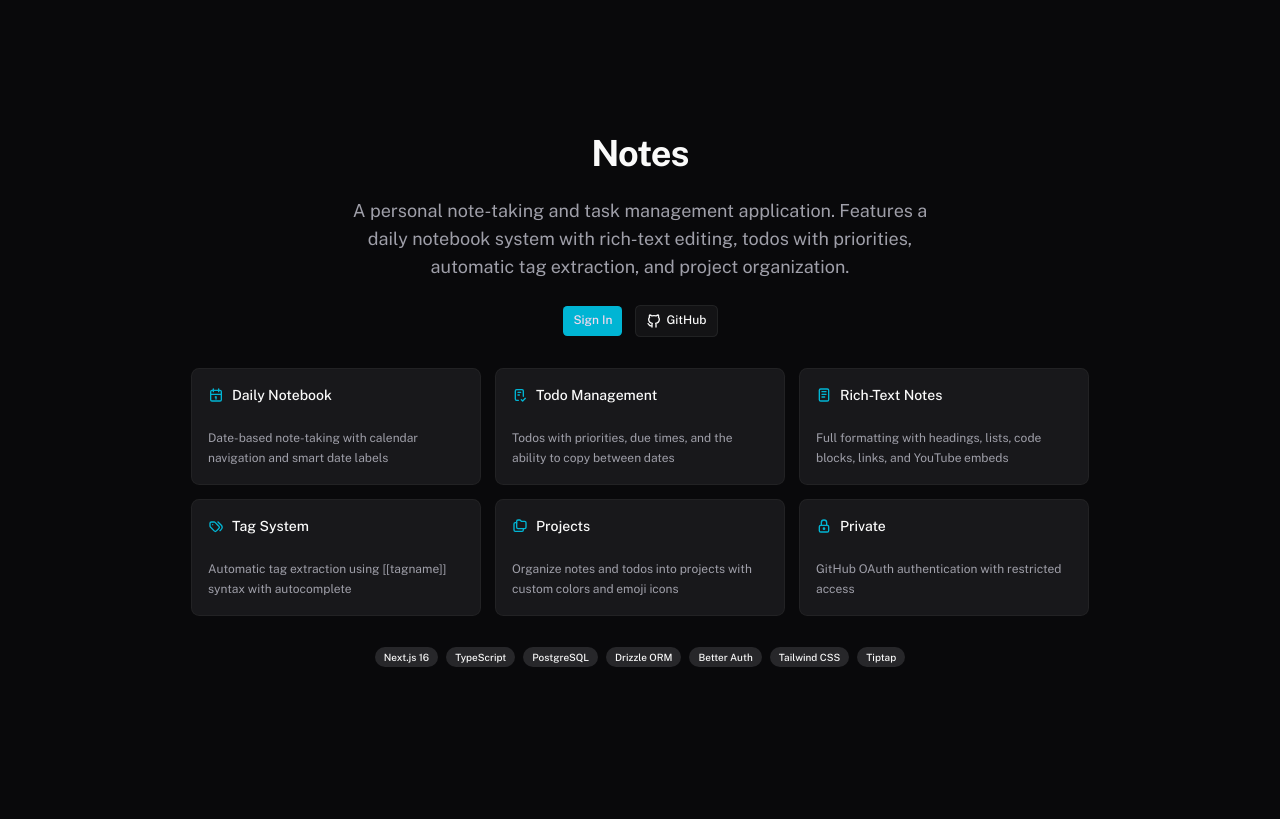
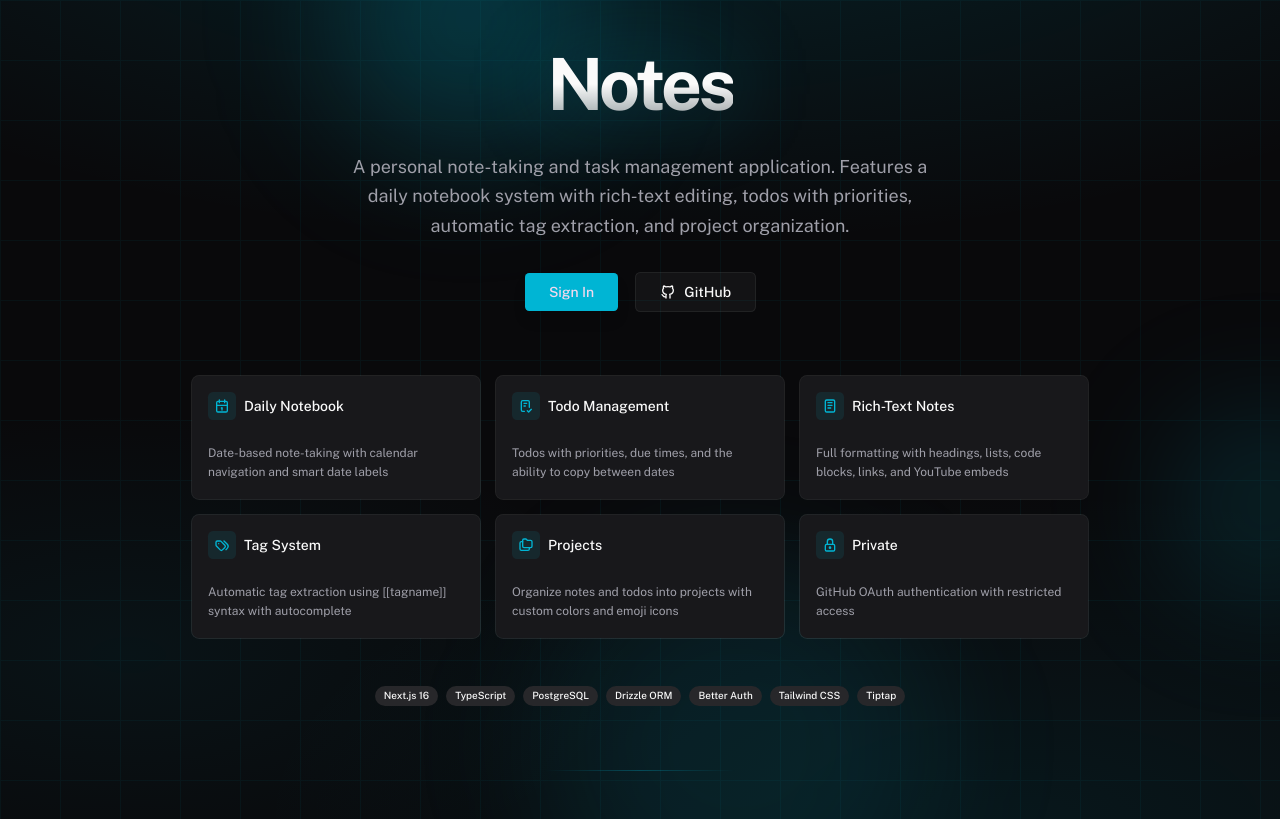
Before and after one commit to CodeVachon/notes, a Next.js app: page / in a window 1280 px wide. Built offline with nearby package versions, Linux system fonts and the light colour scheme.

Commit message:
Update the Front Landing page with the Frontend Design Skill

```diff
--- a/src/app/page.tsx
+++ b/src/app/page.tsx
@@ -59,54 +59,124 @@ const techStack = [
 
 export default function Page() {
     return (
-        <div className="flex min-h-screen flex-col items-center justify-center gap-8 px-4 py-12">
-            <div className="flex max-w-3xl flex-col items-center gap-6 text-center">
-                <h1 className="text-4xl font-bold tracking-tight">Notes</h1>
-                <p className="text-muted-foreground max-w-xl text-lg">
-                    A personal note-taking and task management application. Features a daily
-                    notebook system with rich-text editing, todos with priorities, automatic tag
-                    extraction, and project organization.
+        <div className="relative flex min-h-screen flex-col items-center justify-center overflow-hidden px-4 py-12">
+            {/* Animated grid background */}
+            <div className="pointer-events-none absolute inset-0 overflow-hidden">
+                {/* Grid pattern */}
+                <div
+                    className="absolute inset-0 opacity-[0.03] dark:opacity-[0.05]"
+                    style={{
+                        backgroundImage: `linear-gradient(var(--primary) 1px, transparent 1px),
+                                         linear-gradient(90deg, var(--primary) 1px, transparent 1px)`,
+                        backgroundSize: "60px 60px"
+                    }}
+                />
+                {/* Radial gradient overlay */}
+                <div
+                    className="absolute inset-0"
+                    style={{
+                        background: `radial-gradient(ellipse 80% 50% at 50% -20%, oklch(from var(--primary) l c h / 0.15), transparent),
+                                    radial-gradient(ellipse 60% 40% at 80% 100%, oklch(from var(--primary) l c h / 0.08), transparent),
+                                    radial-gradient(ellipse 40% 30% at 10% 80%, oklch(from var(--primary) l c h / 0.06), transparent)`
+                    }}
+                />
+            </div>
+
+            {/* Floating orbs */}
+            <div className="pointer-events-none absolute inset-0 overflow-hidden">
+                <div className="bg-primary/20 animate-landing-float absolute -top-20 left-1/4 size-64 rounded-full blur-3xl" />
+                <div className="bg-primary/10 animate-landing-float-reverse absolute -bottom-32 right-1/4 size-96 rounded-full blur-3xl" />
+                <div className="bg-primary/15 animate-landing-float-delayed absolute top-1/2 -right-20 size-48 rounded-full blur-3xl" />
+            </div>
+
+            {/* Hero section */}
+            <div className="animate-landing-fade-in relative z-10 flex max-w-3xl flex-col items-center gap-8 text-center">
+                {/* Logo/Title with glow effect */}
+                <div className="relative">
+                    <h1 className="bg-gradient-to-b from-foreground via-foreground to-foreground/60 bg-clip-text text-6xl font-bold tracking-tighter text-transparent sm:text-7xl">
+                        Notes
+                    </h1>
+                    <div className="bg-primary/30 animate-landing-pulse absolute inset-0 -z-10 blur-2xl" />
+                </div>
+
+                {/* Subtitle */}
+                <p className="text-muted-foreground animate-landing-fade-in-delay-1 max-w-xl text-lg leading-relaxed">
+                    A personal note-taking and task management application. Features a daily notebook
+                    system with rich-text editing, todos with priorities, automatic tag extraction,
+                    and project organization.
                 </p>
 
-                <div className="flex gap-3">
-                    <Link href="/sign-in" className={cn(buttonVariants({ size: "lg" }))}>
-                        Sign In
+                {/* CTA buttons with hover effects */}
+                <div className="animate-landing-fade-in-delay-2 flex gap-4">
+                    <Link
+                        href="/sign-in"
+                        className={cn(
+                            buttonVariants({ size: "lg" }),
+                            "group relative h-10 overflow-hidden px-6 text-sm shadow-lg transition-all duration-300 hover:-translate-y-0.5 hover:shadow-xl hover:shadow-primary/25"
+                        )}
+                    >
+                        <span className="relative z-10">Sign In</span>
+                        <div className="absolute inset-0 -z-0 bg-gradient-to-r from-transparent via-white/20 to-transparent opacity-0 transition-opacity duration-300 group-hover:opacity-100" />
                     </Link>
                     <a
                         href="https://github.com/CodeVachon/notes"
                         target="_blank"
                         rel="noopener noreferrer"
-                        className={cn(buttonVariants({ variant: "outline", size: "lg" }))}
+                        className={cn(
+                            buttonVariants({ variant: "outline", size: "lg" }),
+                            "group h-10 gap-2 px-6 text-sm backdrop-blur-sm transition-all duration-300 hover:-translate-y-0.5 hover:shadow-lg"
+                        )}
                     >
-                        <IconBrandGithub />
+                        <IconBrandGithub className="transition-transform duration-300 group-hover:rotate-12" />
                         GitHub
                     </a>
                 </div>
             </div>
 
-            <div className="grid max-w-4xl gap-4 sm:grid-cols-2 lg:grid-cols-3">
+            {/* Feature cards */}
+            <div className="animate-landing-fade-in-delay-3 relative z-10 mt-16 grid max-w-4xl gap-4 sm:grid-cols-2 lg:grid-cols-3">
                 {features.map((feature) => (
-                    <Card key={feature.title}>
-                        <CardHeader className="pb-2">
+                    <Card
+                        key={feature.title}
+                        className="group relative backdrop-blur-sm transition-all duration-300 hover:-translate-y-1 hover:shadow-xl hover:shadow-primary/10"
+                    >
+                        {/* Card glow on hover */}
+                        <div className="bg-primary/5 pointer-events-none absolute inset-0 rounded-lg opacity-0 transition-opacity duration-300 group-hover:opacity-100" />
+                        {/* Top border accent on hover */}
+                        <div className="from-primary/0 via-primary/50 to-primary/0 absolute inset-x-0 top-0 h-px bg-gradient-to-r opacity-0 transition-opacity duration-300 group-hover:opacity-100" />
+
+                        <CardHeader className="relative pb-2">
                             <CardTitle className="flex items-center gap-2 text-sm">
-                                <feature.icon className="text-primary size-4" />
+                                <div className="bg-primary/10 rounded-md p-1.5 transition-colors duration-300 group-hover:bg-primary/20">
+                                    <feature.icon className="text-primary size-4 transition-transform duration-300 group-hover:scale-110" />
+                                </div>
                                 {feature.title}
                             </CardTitle>
                         </CardHeader>
-                        <CardContent>
+                        <CardContent className="relative">
                             <CardDescription>{feature.description}</CardDescription>
                         </CardContent>
                     </Card>
                 ))}
             </div>
 
-            <div className="flex flex-wrap justify-center gap-2">
+            {/* Tech stack badges */}
+            <div className="animate-landing-fade-in-delay-4 relative z-10 mt-12 flex flex-wrap justify-center gap-2">
                 {techStack.map((tech) => (
-                    <Badge key={tech} variant="secondary">
+                    <Badge
+                        key={tech}
+                        variant="secondary"
+                        className="cursor-default backdrop-blur-sm transition-all duration-300 hover:-translate-y-0.5 hover:shadow-md"
+                    >
                         {tech}
                     </Badge>
                 ))}
             </div>
+
+            {/* Decorative bottom line */}
+            <div className="animate-landing-fade-in-delay-5 relative z-10 mt-16">
+                <div className="from-primary/0 via-primary/30 to-primary/0 h-px w-48 bg-gradient-to-r" />
+            </div>
         </div>
     );
 }
--- a/src/styles/globals.css
+++ b/src/styles/globals.css
@@ -282,3 +282,83 @@ blockquote {
 .dark * {
     scrollbar-color: var(--primary) black;
 }
+
+/* Landing page animations */
+@keyframes landing-fade-in {
+    from {
+        opacity: 0;
+        transform: translateY(20px);
+    }
+    to {
+        opacity: 1;
+        transform: translateY(0);
+    }
+}
+
+@keyframes landing-float {
+    0%,
+    100% {
+        transform: translate(0, 0) scale(1);
+    }
+    25% {
+        transform: translate(20px, -30px) scale(1.05);
+    }
+    50% {
+        transform: translate(-10px, 20px) scale(0.95);
+    }
+    75% {
+        transform: translate(-30px, -10px) scale(1.02);
+    }
+}
+
+@keyframes landing-pulse {
+    0%,
+    100% {
+        opacity: 0.3;
+        transform: scale(1);
+    }
+    50% {
+        opacity: 0.5;
+        transform: scale(1.1);
+    }
+}
+
+.animate-landing-fade-in {
+    animation: landing-fade-in 0.8s ease-out forwards;
+}
+
+.animate-landing-fade-in-delay-1 {
+    animation: landing-fade-in 0.8s ease-out 0.1s forwards;
+}
+
+.animate-landing-fade-in-delay-2 {
+    animation: landing-fade-in 0.8s ease-out 0.2s forwards;
+}
+
+.animate-landing-fade-in-delay-3 {
+    animation: landing-fade-in 0.8s ease-out 0.3s forwards;
+}
+
+.animate-landing-fade-in-delay-4 {
+    animation: landing-fade-in 0.8s ease-out 0.4s forwards;
+}
+
+.animate-landing-fade-in-delay-5 {
+    animation: landing-fade-in 0.8s ease-out 0.5s forwards;
+}
+
+.animate-landing-float {
+    animation: landing-float 20s ease-in-out infinite;
+}
+
+.animate-landing-float-reverse {
+    animation: landing-float 25s ease-in-out infinite reverse;
+}
+
+.animate-landing-float-delayed {
+    animation: landing-float 18s ease-in-out 5s infinite;
+}
+
+.animate-landing-pulse {
+    animation: landing-pulse 4s ease-in-out infinite;
+}
```
Also changed, not shown: .claude/settings.json (added).
